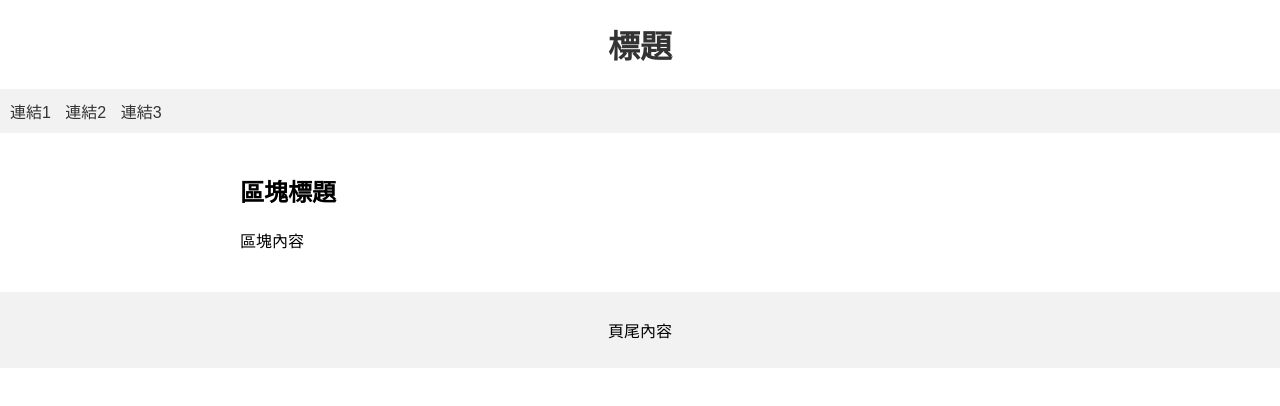
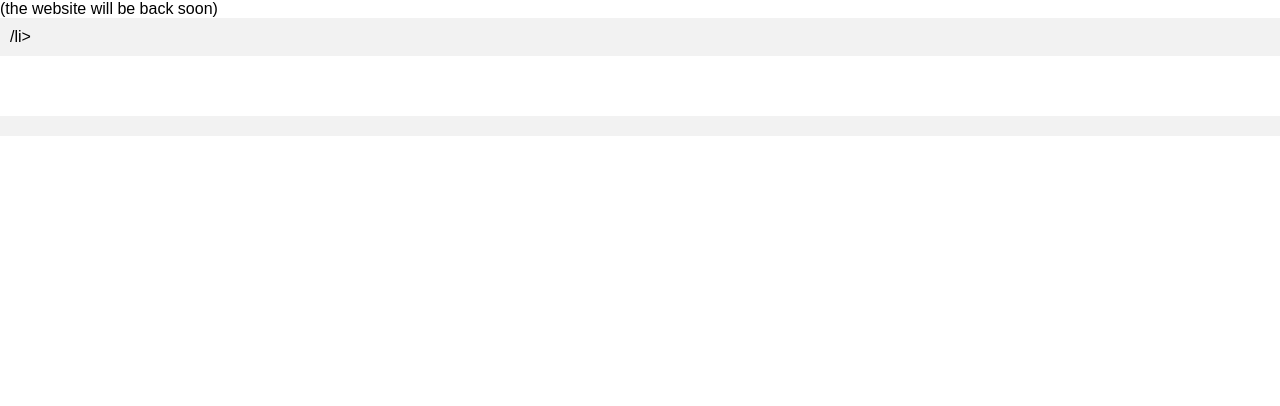
Before and after one commit to kestclw/kestclw.github.io, a plain HTML site: page index.html in a window 1280 px wide. Drawn offline with Linux system fonts and the light colour scheme; files that its build step writes are made by us from their sources; files whose address does not match are found by name.

Commit message:
the website will be back soon

```diff
--- a/index.html
+++ b/index.html
@@ -36,28 +36,22 @@
     </script>
 </head>
 <body>
-    <!-- 網頁內容 -->
     <header>
-        <h1>標題</h1>
+        (the website will be back soon)
     </header>
 
     <nav>
         <ul>
-            <li><a href="#">連結1</a></li>
-            <li><a href="#">連結2</a></li>
-            <li><a href="#">連結3</a></li>
+            <li>/li>
         </ul>
     </nav>
 
     <main>
         <section>
-            <h2>區塊標題</h2>
-            <p>區塊內容</p>
         </section>
     </main>
 
     <footer>
-        <p>頁尾內容</p>
     </footer>
 </body>
 </html>
```
